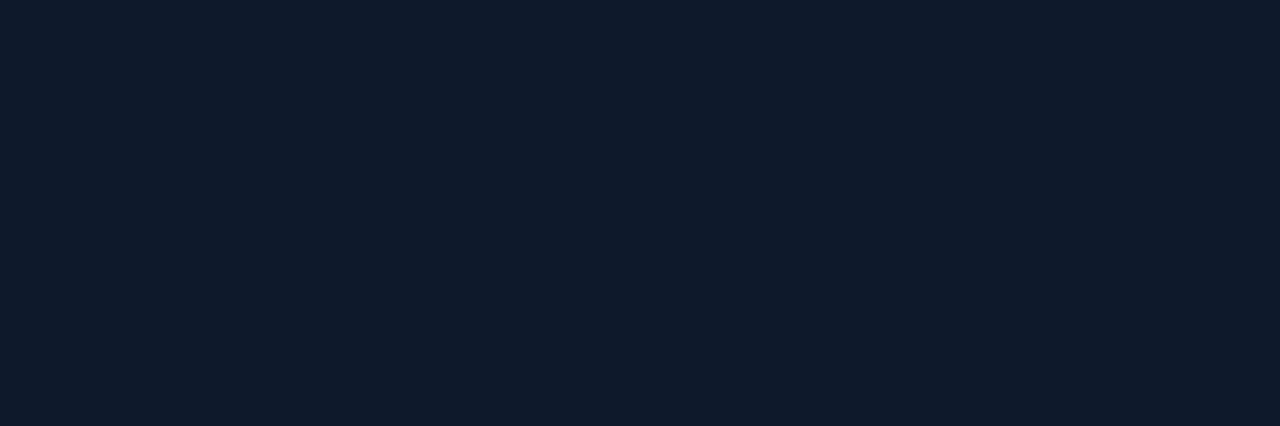
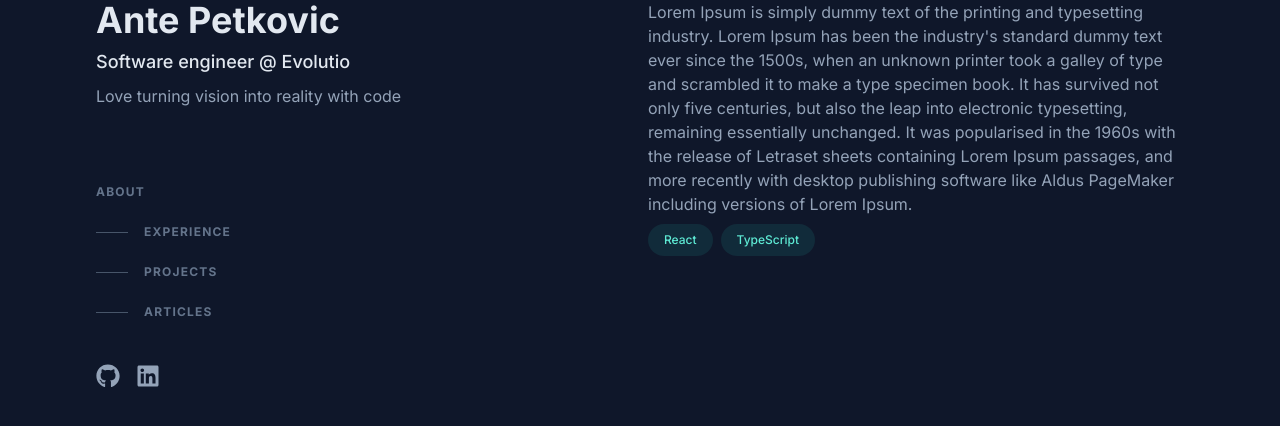
Before and after one commit to antepetkovic0/portfolio, a Next.js app: page / in a window 1280 px wide. Shown: the top 426 px of the page. Built offline with nearby package versions, Linux system fonts and the light colour scheme.

Commit message:
created tag list and tag components

```diff
--- a/src/app/page.tsx
+++ b/src/app/page.tsx
@@ -1,11 +1,106 @@
 import Icon from "@/components/icon/Icon";
+import TagList from "@/components/tags/TagList";
 
 export default function Home() {
   return (
-    <div className="mx-auto min-h-screen max-w-screen-xl px-6 py-12 md:px-12 md:py-20 lg:px-24 lg:py-0">
+    <div className="mx-auto max-w-screen-xl px-6 md:px-12 lg:px-24">
       <div className="lg:flex lg:justify-between lg:gap-4">
-        <header></header>
-        <main></main>
+        <header className="lg:sticky lg:top-0 lg:w-1/2">
+          <>
+            <h1 className="text-4xl text-slate-200 font-bold">Ante Petkovic</h1>
+            <h2 className="text-lg text-slate-200 font-medium mt-2">
+              Software engineer @ Evolutio
+            </h2>
+            <p className="mt-2">Love turning vision into reality with code</p>
+            <nav className="nav hidden lg:block">
+              <ul className="mt-16 w-max">
+                <li>
+                  <a
+                    className="group flex items-center py-3 active"
+                    href="#about"
+                  >
+                    <span className="text-xs font-bold uppercase tracking-widest text-slate-500 group-hover:text-slate-200 group-focus-visible:text-slate-200">
+                      About
+                    </span>
+                  </a>
+                </li>
+                <li>
+                  <a
+                    className="group flex items-center py-3 "
+                    href="#experience"
+                  >
+                    <span className="nav-indicator mr-4 h-px w-8 bg-slate-600 transition-all group-hover:w-16 group-hover:bg-slate-200 group-focus-visible:w-16 group-focus-visible:bg-slate-200 motion-reduce:transition-none"></span>
+                    <span className="nav-text text-xs font-bold uppercase tracking-widest text-slate-500 group-hover:text-slate-200 group-focus-visible:text-slate-200">
+                      Experience
+                    </span>
+                  </a>
+                </li>
+                <li>
+                  <a className="group flex items-center py-3 " href="#projects">
+                    <span className="nav-indicator mr-4 h-px w-8 bg-slate-600 transition-all group-hover:w-16 group-hover:bg-slate-200 group-focus-visible:w-16 group-focus-visible:bg-slate-200 motion-reduce:transition-none"></span>
+                    <span className="nav-text text-xs font-bold uppercase tracking-widest text-slate-500 group-hover:text-slate-200 group-focus-visible:text-slate-200">
+                      Projects
+                    </span>
+                  </a>
+                </li>
+                <li>
+                  <a className="group flex items-center py-3 " href="#articles">
+                    <span className="nav-indicator mr-4 h-px w-8 bg-slate-600 transition-all group-hover:w-16 group-hover:bg-slate-200 group-focus-visible:w-16 group-focus-visible:bg-slate-200 motion-reduce:transition-none"></span>
+                    <span className="nav-text text-xs font-bold uppercase tracking-widest text-slate-500 group-hover:text-slate-200 group-focus-visible:text-slate-200">
+                      Articles
+                    </span>
+                  </a>
+                </li>
+              </ul>
+            </nav>
+          </>
+          <ul className="mt-8 flex gap-4">
+            <li>
+              <a
+                href="https://github.com/antepetkovic0"
+                target="_blank"
+                rel="noreferrer"
+              >
+                <Icon name="github" />
+              </a>
+            </li>
+            <li>
+              <a
+                href="https://www.linkedin.com/in/antepetkovic0"
+                target="_blank"
+                rel="noreferrer"
+              >
+                <Icon name="linkedin" />
+              </a>
+            </li>
+          </ul>
+        </header>
+        <main className="lg:w-1/2 min-h-[2000px]">
+          <section id="about">
+            {/* <div className="sticky top-0 z-10 bg-slate-900 w-screen">
+              <h2 className="p-4 font-bold uppercase text-sm tracking-widest text-slate-200">
+                {"// About"}
+              </h2>
+            </div> */}
+            <>
+              <p>
+                Lorem Ipsum is simply dummy text of the printing and typesetting
+                industry. Lorem Ipsum has been the industry's standard dummy
+                text ever since the 1500s, when an unknown printer took a galley
+                of type and scrambled it to make a type specimen book. It has
+                survived not only five centuries, but also the leap into
+                electronic typesetting, remaining essentially unchanged. It was
+                popularised in the 1960s with the release of Letraset sheets
+                containing Lorem Ipsum passages, and more recently with desktop
+                publishing software like Aldus PageMaker including versions of
+                Lorem Ipsum.
+              </p>
+            </>
+          </section>
+          <section id="experience">
+            <TagList tagNames={["React", "TypeScript"]} />
+          </section>
+        </main>
       </div>
     </div>
   );
--- a/src/components/icon/icon.styles.ts
+++ b/src/components/icon/icon.styles.ts
@@ -1 +1,2 @@
-export const DEFAULT_ICON_STYLES = "w-8 h-8 fill-slate-100";
+export const DEFAULT_ICON_STYLES =
+  "w-6 h-6 fill-slate-400 hover:fill-slate-200";
--- /dev/null
+++ b/src/components/tags/Tag.tsx
@@ -0,0 +1,9 @@
+import { TagProps } from "@/types/tags";
+
+export default function Tag({ name }: TagProps) {
+  return (
+    <div className="rounded-full bg-teal-400/10 text-teal-300 text-xs font-medium px-4 py-2">
+      {name}
+    </div>
+  );
+}
--- /dev/null
+++ b/src/components/tags/TagList.tsx
@@ -0,0 +1,14 @@
+import { TagListProps } from "@/types/tags";
+import Tag from "./Tag";
+
+export default function TagList({ tagNames }: TagListProps) {
+  return (
+    <ul className="flex flex-wrap">
+      {tagNames.map((tagName) => (
+        <li key={tagName} className="mr-2 mt-2">
+          <Tag name={tagName} />
+        </li>
+      ))}
+    </ul>
+  );
+}
--- /dev/null
+++ b/src/types/tags.ts
@@ -0,0 +1,7 @@
+export interface TagProps {
+  name: string;
+}
+
+export interface TagListProps {
+  tagNames: string[];
+}
```
